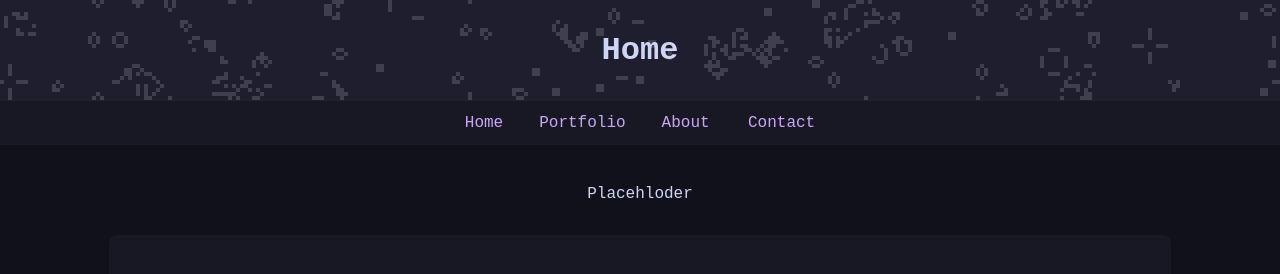
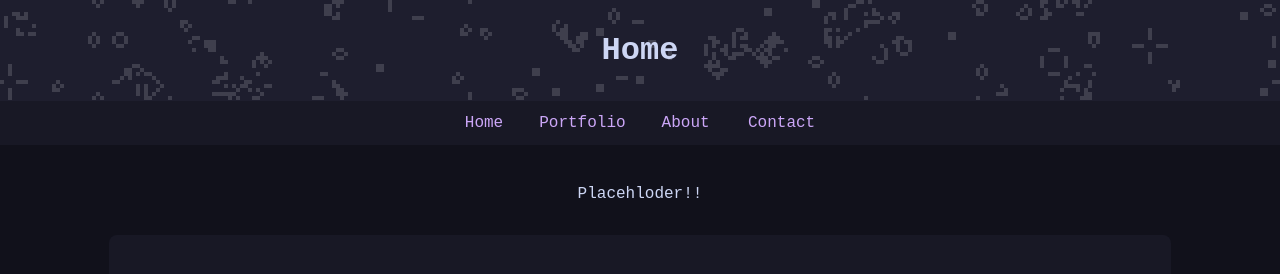
Before and after one commit to Isolyth/Personal-Website, a SvelteKit app: page / in a window 1280 px wide. Shown: the top 274 px of the page. Built offline with nearby package versions, Linux system fonts and the light colour scheme; a web font is replaced by a local one.

Commit message:
Test commit

```diff
--- a/src/routes/+page.svelte
+++ b/src/routes/+page.svelte
@@ -36,7 +36,7 @@
 </style>
 
 <div class="page-content">
-    <p>Placehloder</p>
+    <p>Placehloder!!</p>
 
     <div class="content-box">
         <h2>Theme Demonstration</h2>
```
